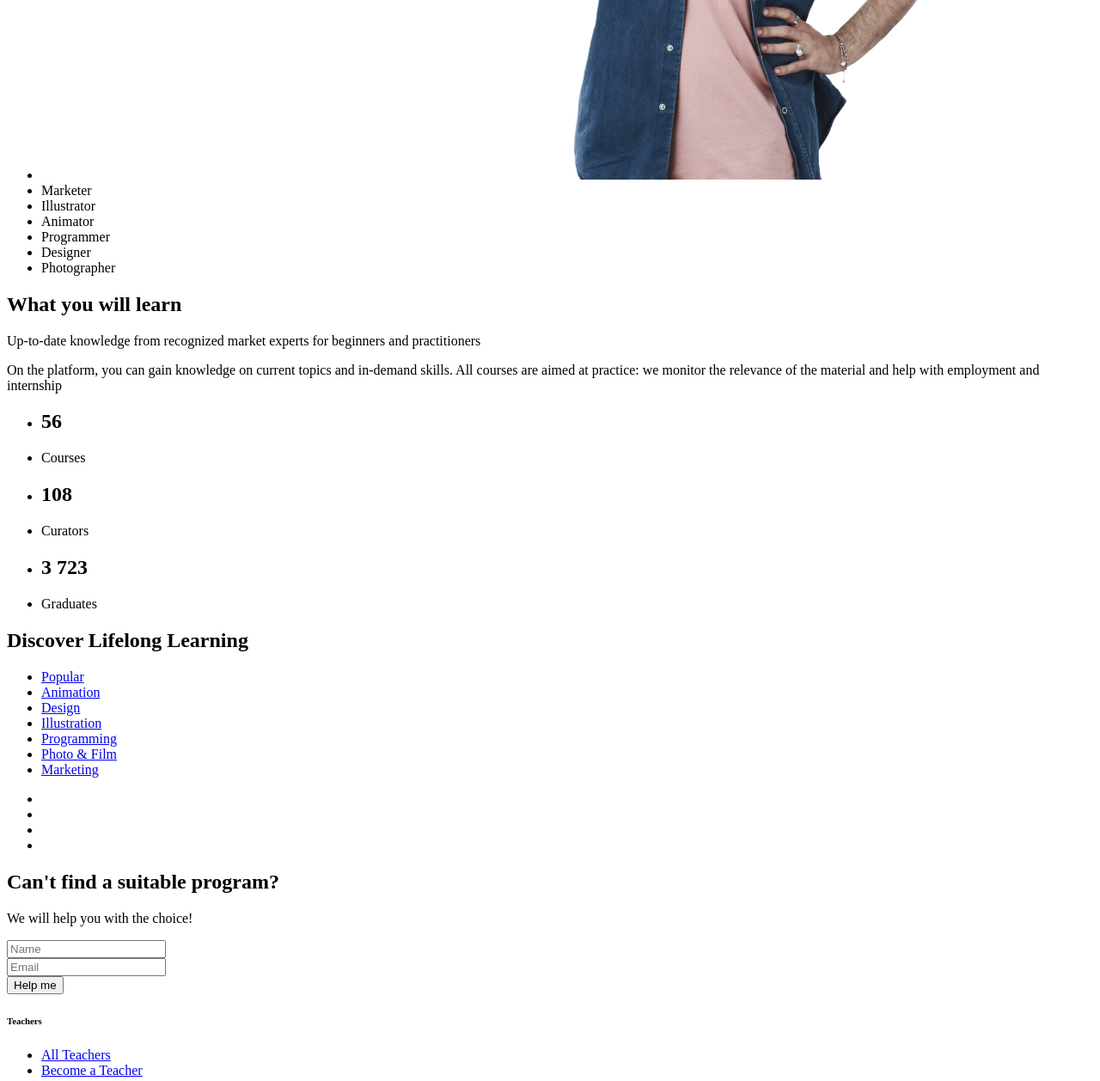
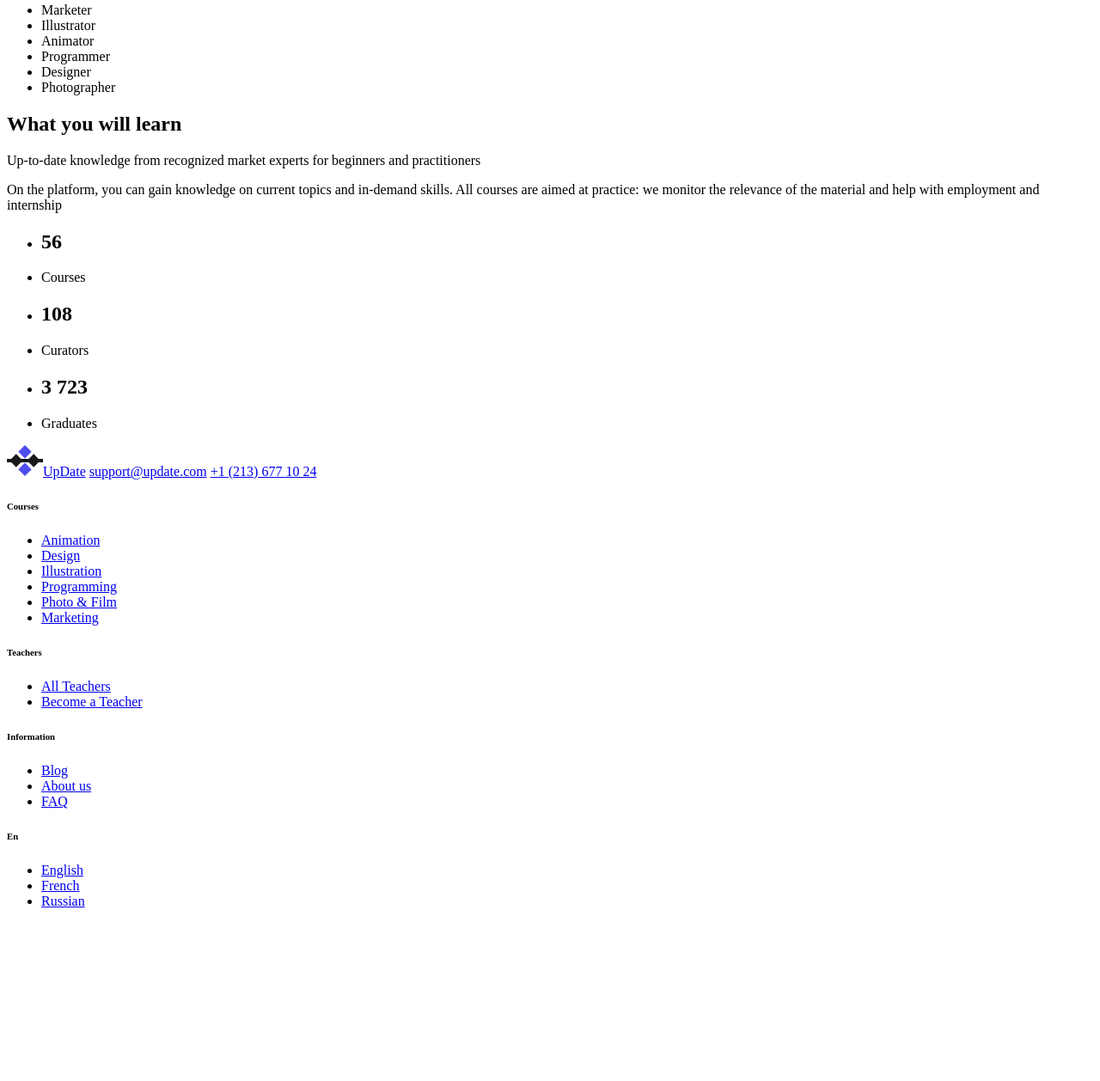
Before and after one commit to AndriiSolomka/Frontend_course, a plain HTML site: page task_1/index.html in a window 1280 px wide. Shown: the part 1128-2386 px from the top of the page at 86% size. After the commit the page ends 2202 px from the top, so only its background shows below. Drawn offline with Linux system fonts and the light colour scheme.

Commit message:
some fixes

```diff
--- a/task_1/index.html
+++ b/task_1/index.html
@@ -6,26 +6,84 @@
     <title> </title>
   </head>
   <body>
-    <header>
+    <header class="header">
       <a href="index.html"
         ><img src="img/logo.png" alt="update logo" />UpDate</a
       >
 
-      <nav>
-        <ul>
+      <nav class="header__nav">
+        <ul class="header__nav-list">
           <li><a href="#">Courses</a></li>
           <li><a href="#">Teachers</a></li>
           <li><a href="#">Blog</a></li>
         </ul>
       </nav>
 
-      <a href="#">En</a>
-      <a href="#">Sign In</a>
-      <a href="#">Trial free </a>
+      <div class="header__options">
+        <a href="#">En</a>
+        <a href="#">Sign In</a>
+        <a href="#">Trial free </a>
+      </div>
     </header>
 
-    <footer>
-      <div>
+    <main class="main">
+      <section class="offer-section">
+        <h1>Explore thousands of hands-on creative classes.</h1>
+        <p>Start learning for <a href="#">free</a></p>
+        <button class="offer-section__button">Choose a cource</button>
+        <p><time> 24 Days 17:44:16 </time></p>
+        <p class="offer-section__sale">50 %</p>
+
+        <ul class="offer-section__list">
+          <li><img src="img/happyManLogo.png" alt="happy Man Logo" /></li>
+          <li>Marketer</li>
+          <li>Illustrator</li>
+          <li>Animator</li>
+          <li>Programmer</li>
+          <li>Designer</li>
+          <li>Photographer</li>
+        </ul>
+      </section>
+
+      <section class="info-section">
+        <div class="info-section__short-info">
+          <h2>What you will learn</h2>
+          <p>
+            Up-to-date knowledge from recognized market experts for beginners
+            and practitioners
+          </p>
+          <p>
+            On the platform, you can gain knowledge on current topics and
+            in-demand skills. All courses are aimed at practice: we monitor the
+            relevance of the material and help with employment and internship
+          </p>
+        </div>
+
+        <div class="info-section__courses-count">
+          <ul>
+            <li><h2>56</h2></li>
+            <li>Courses</li>
+          </ul>
+        </div>
+
+        <div class="info-section__curators-count">
+          <ul>
+            <li><h2>108</h2></li>
+            <li>Curators</li>
+          </ul>
+        </div>
+
+        <div class="info-section__graduates-count">
+          <ul>
+            <li><h2>3 723</h2></li>
+            <li>Graduates</li>
+          </ul>
+        </div>
+      </section>
+    </main>
+
+    <footer class="footer">
+      <div class="footer__contact-info">
         <a href="index.html"
           ><img src="img/logo.png" alt="update logo" />UpDate</a
         >
@@ -34,9 +92,9 @@
         <a href="tel:12136771024">+1 (213) 677 10 24</a>
       </div>
 
-      <div class="sitemap">
-        <h6 class="sitemap__title">Courses</h6>
-        <ul class="sitemap__list">
+      <div class="footer__sitemap">
+        <h6 class="footer__sitemap-title">Courses</h6>
+        <ul class="footer__sitemap-list">
           <li><a href="#">Animation</a></li>
           <li><a href="#">Design</a></li>
           <li><a href="#">Illustration</a></li>
@@ -46,131 +104,24 @@
         </ul>
       </div>
 
-      <main>
-        <section class="offer">
-          <h1>Explore thousands of hands-on creative classes.</h1>
-          <p>Start learning for <a href="#">free</a></p>
-        </section>
-        <button class="button">Choose a cource</button>
-        <p>
-          <time> 24 Days 17:44:16 </time>
-        </p>
-        <p class="offer__sale">50 %</p>
-
-        <ul class="offer__list">
-          <li><img src="img/happyManLogo.png" alt="happy Man Logo" /></li>
-          <li>Marketer</li>
-          <li>Illustrator</li>
-          <li>Animator</li>
-          <li>Programmer</li>
-          <li>Designer</li>
-          <li>Photographer</li>
-        </ul>
-
-        <section class="info">
-          <div class="short__info">
-            <h2>What you will learn</h2>
-            <p>
-              Up-to-date knowledge from recognized market experts for beginners
-              and practitioners
-            </p>
-            <p>
-              On the platform, you can gain knowledge on current topics and
-              in-demand skills. All courses are aimed at practice: we monitor
-              the relevance of the material and help with employment and
-              internship
-            </p>
-          </div>
-
-          <div class="courses__count">
-            <ul>
-              <li><h2>56</h2></li>
-              <li>Courses</li>
-            </ul>
-          </div>
-
-          <div class="curators__count">
-            <ul>
-              <li><h2>108</h2></li>
-              <li>Curators</li>
-            </ul>
-          </div>
-
-          <div class="graduates__count">
-            <ul>
-              <li><h2>3 723</h2></li>
-              <li>Graduates</li>
-            </ul>
-          </div>
-        </section>
-
-        <section class="lifelong">
-          <h2>Discover Lifelong Learning</h2>
-
-          <div>
-            <nav class="liflong__navi">
-              <ul class="lifelong__categories">
-                <li><a href="#">Popular</a></li>
-                <li><a href="#">Animation</a></li>
-                <li><a href="#">Design</a></li>
-                <li><a href="#">Illustration</a></li>
-                <li><a href="#">Programming</a></li>
-                <li><a href="#">Photo & Film</a></li>
-                <li><a href="#">Marketing</a></li>
-              </ul>
-            </nav>
-            <ul class="lifelong__categories__img">
-              <li><a href="#"></a></li>
-              <li><a href="#"></a></li>
-              <li><a href="#"></a></li>
-              <li><a href="#"></a></li>
-            </ul>
-          </div>
-        </section>
-
-        <section class="help__form">
-          <div>
-            <h2>Can't find a suitable program?</h2>
-            <p>We will help you with the choice!</p>
-          </div>
-          <div class="input">
-            <form>
-              <input
-                type="text"
-                name="name"
-                placeholder="Name"
-                required
-              /><br />
-              <input
-                type="email"
-                name="email"
-                placeholder="Email"
-                required
-              /><br />
-              <button type="submit">Help me</button>
-            </form>
-          </div>
-        </section>
-      </main>
-
-      <div class="sitemap">
-        <h6 class="sitemap__title">Teachers</h6>
-        <ul class="sitemap__list">
+      <div class="footer__sitemap">
+        <h6 class="footer__sitemap-title">Teachers</h6>
+        <ul class="footer__sitemap-list">
           <li><a href="#">All Teachers</a></li>
           <li><a href="#">Become a Teacher</a></li>
         </ul>
       </div>
-      <div class="sitemap">
-        <h6 class="sitemap__title">Information</h6>
-        <ul class="sitemap__list">
+      <div class="footer__sitemap">
+        <h6 class="footer__sitemap-title">Information</h6>
+        <ul class="footer__sitemap-list">
           <li><a href="#">Blog</a></li>
           <li><a href="#">About us</a></li>
           <li><a href="#">FAQ</a></li>
         </ul>
       </div>
-      <div class="sitemap">
-        <h6 class="sitemap__title">En</h6>
-        <ul class="sitemap__list">
+      <div class="footer__sitemap">
+        <h6 class="footer__sitemap-title">En</h6>
+        <ul class="footer__sitemap-list">
           <li><a href="#">English</a></li>
           <li><a href="#">French</a></li>
           <li><a href="#">Russian</a></li>
```
